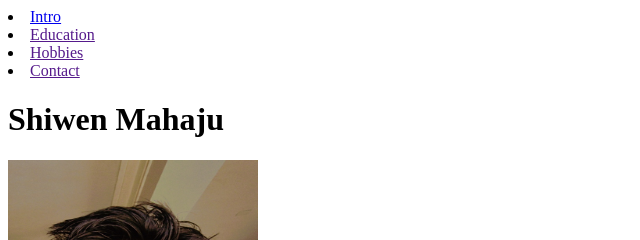
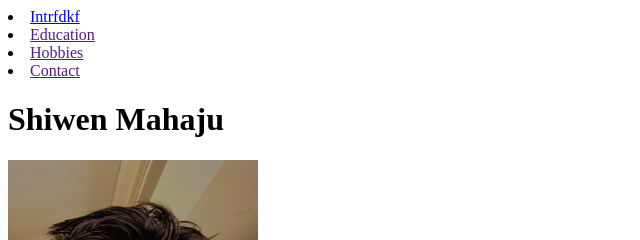
Before and after one commit to Shiwenmahaju/WebTechnologies, a plain HTML site: page Workshop/Week 2/Portfolio.html in a window 1280 px wide. Shown: the top 240 px of the page, 0-640 px from the left. Drawn offline with Linux system fonts and the light colour scheme.

Commit message:
checking git

```diff
--- a/Workshop/Week 2/Portfolio.html
+++ b/Workshop/Week 2/Portfolio.html
@@ -12,7 +12,7 @@
     </head>
     <body>
         <nav>
-            <li><a href="#">Intro</a></li>
+            <li><a href="#">Intrfdkf</a></li>
             <li><a href="">Education</a></li>
             <li><a href="">Hobbies</a></li>
             <li><a href="">Contact</a></li>
```
